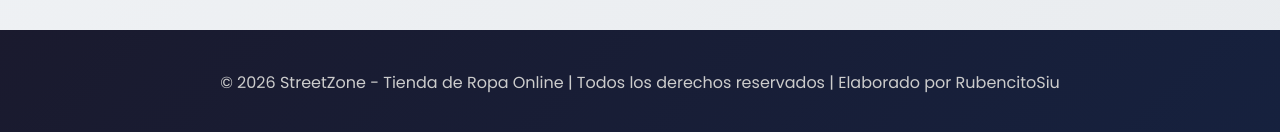
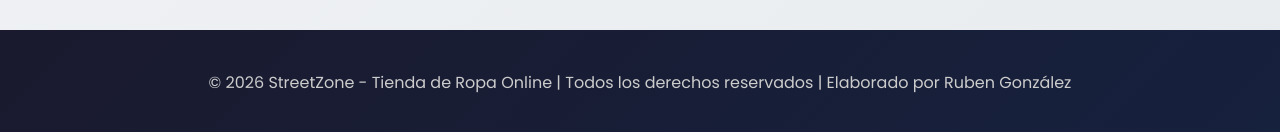
Before and after one commit to CR7Ruben/StreetZone, a plain HTML site: page FrontEnd/index.html in a window 1280 px wide. Shown: the part 1819-1951 px from the top of the page. Drawn offline with Linux system fonts and the light colour scheme.

Commit message:
Prueba de despliegue continuo StreetZone

```diff
--- a/FrontEnd/index.html
+++ b/FrontEnd/index.html
@@ -657,7 +657,7 @@
         <p>
             &copy; 2026 StreetZone -
             Tienda de Ropa Online |
-            Todos los derechos reservados | Elaborado por RubencitoSiu
+            Todos los derechos reservados | Elaborado por Ruben González
     </footer>
 
     <!-- MODAL CARRITO -->
```
